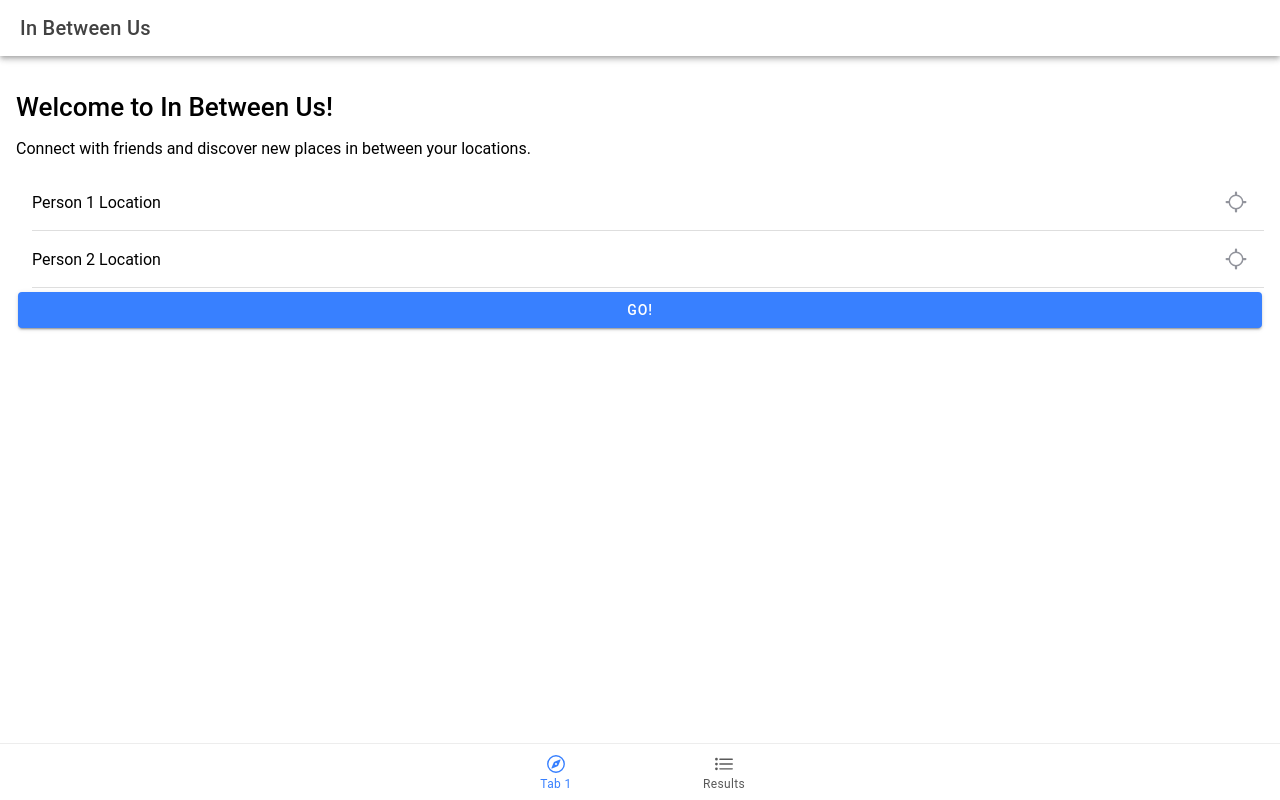
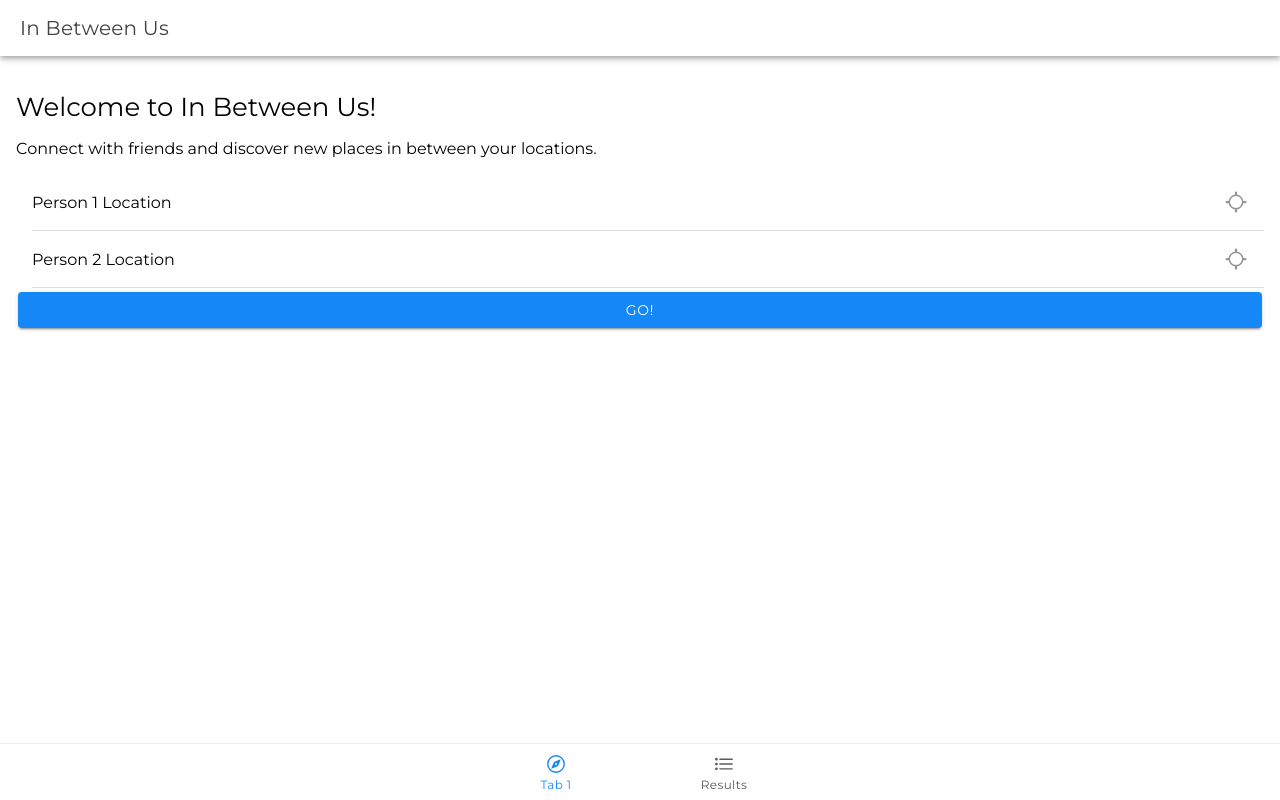
Before and after one commit to cbrigug/InBetweenUs, a React (Vite) app: page /home in a window 1280 px wide. Built offline with nearby package versions, Linux system fonts and the light colour scheme.

Commit message:
Add custom theming

```diff
--- a/src/theme/variables.css
+++ b/src/theme/variables.css
@@ -1,41 +1,40 @@
 /* Ionic Variables and Theming. For more info, please see:
 http://ionicframework.com/docs/theming/ */
 
-/** Ionic CSS Variables **/
+@font-face {
+    font-family: AppFont;
+    src: url("../assets/fonts/Montserrat-Regular.ttf");
+}
+
 :root {
-  /** primary **/
-  --ion-color-primary: #3880ff;
-  --ion-color-primary-rgb: 56, 128, 255;
+    --ion-color-primary: #1687f7;
+    --ion-color-primary-rgb: 22, 135, 247;
     --ion-color-primary-contrast: #ffffff;
     --ion-color-primary-contrast-rgb: 255, 255, 255;
-  --ion-color-primary-shade: #3171e0;
-  --ion-color-primary-tint: #4c8dff;
+    --ion-color-primary-shade: #1377d9;
+    --ion-color-primary-tint: #2d93f8;
 
-  /** secondary **/
-  --ion-color-secondary: #3dc2ff;
-  --ion-color-secondary-rgb: 61, 194, 255;
+    --ion-color-secondary: #2469ad;
+    --ion-color-secondary-rgb: 36, 105, 173;
     --ion-color-secondary-contrast: #ffffff;
     --ion-color-secondary-contrast-rgb: 255, 255, 255;
-  --ion-color-secondary-shade: #36abe0;
-  --ion-color-secondary-tint: #50c8ff;
+    --ion-color-secondary-shade: #205c98;
+    --ion-color-secondary-tint: #3a78b5;
 
-  /** tertiary **/
-  --ion-color-tertiary: #5260ff;
-  --ion-color-tertiary-rgb: 82, 96, 255;
+    --ion-color-tertiary: #3f7dba;
+    --ion-color-tertiary-rgb: 63, 125, 186;
     --ion-color-tertiary-contrast: #ffffff;
     --ion-color-tertiary-contrast-rgb: 255, 255, 255;
-  --ion-color-tertiary-shade: #4854e0;
-  --ion-color-tertiary-tint: #6370ff;
+    --ion-color-tertiary-shade: #376ea4;
+    --ion-color-tertiary-tint: #528ac1;
 
-  /** success **/
     --ion-color-success: #2dd36f;
     --ion-color-success-rgb: 45, 211, 111;
-  --ion-color-success-contrast: #ffffff;
-  --ion-color-success-contrast-rgb: 255, 255, 255;
+    --ion-color-success-contrast: #000000;
+    --ion-color-success-contrast-rgb: 0, 0, 0;
     --ion-color-success-shade: #28ba62;
     --ion-color-success-tint: #42d77d;
 
-  /** warning **/
     --ion-color-warning: #ffc409;
     --ion-color-warning-rgb: 255, 196, 9;
     --ion-color-warning-contrast: #000000;
@@ -43,7 +42,6 @@ http://ionicframework.com/docs/theming/ */
     --ion-color-warning-shade: #e0ac08;
     --ion-color-warning-tint: #ffca22;
 
-  /** danger **/
     --ion-color-danger: #eb445a;
     --ion-color-danger-rgb: 235, 68, 90;
     --ion-color-danger-contrast: #ffffff;
@@ -51,29 +49,35 @@ http://ionicframework.com/docs/theming/ */
     --ion-color-danger-shade: #cf3c4f;
     --ion-color-danger-tint: #ed576b;
 
-  /** dark **/
-  --ion-color-dark: #222428;
-  --ion-color-dark-rgb: 34, 36, 40;
-  --ion-color-dark-contrast: #ffffff;
-  --ion-color-dark-contrast-rgb: 255, 255, 255;
-  --ion-color-dark-shade: #1e2023;
-  --ion-color-dark-tint: #383a3e;
-
-  /** medium **/
     --ion-color-medium: #92949c;
     --ion-color-medium-rgb: 146, 148, 156;
-  --ion-color-medium-contrast: #ffffff;
-  --ion-color-medium-contrast-rgb: 255, 255, 255;
+    --ion-color-medium-contrast: #000000;
+    --ion-color-medium-contrast-rgb: 0, 0, 0;
     --ion-color-medium-shade: #808289;
     --ion-color-medium-tint: #9d9fa6;
 
-  /** light **/
     --ion-color-light: #f4f5f8;
     --ion-color-light-rgb: 244, 245, 248;
     --ion-color-light-contrast: #000000;
     --ion-color-light-contrast-rgb: 0, 0, 0;
     --ion-color-light-shade: #d7d8da;
     --ion-color-light-tint: #f5f6f9;
+
+    --ion-color-dull: #a7c0d9;
+    --ion-color-dull-rgb: 167, 192, 217;
+    --ion-color-dull-contrast: #000000;
+    --ion-color-dull-contrast-rgb: 0, 0, 0;
+    --ion-color-dull-shade: #93a9bf;
+    --ion-color-dull-tint: #b0c6dd;
+
+    --ion-color-lightblue: #9dccfc;
+    --ion-color-lightblue-rgb: 157, 204, 252;
+    --ion-color-lightblue-contrast: #000000;
+    --ion-color-lightblue-contrast-rgb: 0, 0, 0;
+    --ion-color-lightblue-shade: #8ab4de;
+    --ion-color-lightblue-tint: #a7d1fc;
+
+    --ion-font-family: 'AppFont';
 }
 
 @media (prefers-color-scheme: dark) {
@@ -84,65 +88,65 @@ http://ionicframework.com/docs/theming/ */
 
     body {
         --ion-color-primary: #428cff;
-    --ion-color-primary-rgb: 66,140,255;
+        --ion-color-primary-rgb: 66, 140, 255;
         --ion-color-primary-contrast: #ffffff;
-    --ion-color-primary-contrast-rgb: 255,255,255;
+        --ion-color-primary-contrast-rgb: 255, 255, 255;
         --ion-color-primary-shade: #3a7be0;
         --ion-color-primary-tint: #5598ff;
 
         --ion-color-secondary: #50c8ff;
-    --ion-color-secondary-rgb: 80,200,255;
+        --ion-color-secondary-rgb: 80, 200, 255;
         --ion-color-secondary-contrast: #ffffff;
-    --ion-color-secondary-contrast-rgb: 255,255,255;
+        --ion-color-secondary-contrast-rgb: 255, 255, 255;
         --ion-color-secondary-shade: #46b0e0;
         --ion-color-secondary-tint: #62ceff;
 
         --ion-color-tertiary: #6a64ff;
-    --ion-color-tertiary-rgb: 106,100,255;
+        --ion-color-tertiary-rgb: 106, 100, 255;
         --ion-color-tertiary-contrast: #ffffff;
-    --ion-color-tertiary-contrast-rgb: 255,255,255;
+        --ion-color-tertiary-contrast-rgb: 255, 255, 255;
         --ion-color-tertiary-shade: #5d58e0;
         --ion-color-tertiary-tint: #7974ff;
 
         --ion-color-success: #2fdf75;
-    --ion-color-success-rgb: 47,223,117;
+        --ion-color-success-rgb: 47, 223, 117;
         --ion-color-success-contrast: #000000;
-    --ion-color-success-contrast-rgb: 0,0,0;
+        --ion-color-success-contrast-rgb: 0, 0, 0;
         --ion-color-success-shade: #29c467;
         --ion-color-success-tint: #44e283;
 
         --ion-color-warning: #ffd534;
-    --ion-color-warning-rgb: 255,213,52;
+        --ion-color-warning-rgb: 255, 213, 52;
         --ion-color-warning-contrast: #000000;
-    --ion-color-warning-contrast-rgb: 0,0,0;
+        --ion-color-warning-contrast-rgb: 0, 0, 0;
         --ion-color-warning-shade: #e0bb2e;
         --ion-color-warning-tint: #ffd948;
 
         --ion-color-danger: #ff4961;
-    --ion-color-danger-rgb: 255,73,97;
+        --ion-color-danger-rgb: 255, 73, 97;
         --ion-color-danger-contrast: #ffffff;
-    --ion-color-danger-contrast-rgb: 255,255,255;
+        --ion-color-danger-contrast-rgb: 255, 255, 255;
         --ion-color-danger-shade: #e04055;
         --ion-color-danger-tint: #ff5b71;
 
         --ion-color-dark: #f4f5f8;
-    --ion-color-dark-rgb: 244,245,248;
+        --ion-color-dark-rgb: 244, 245, 248;
         --ion-color-dark-contrast: #000000;
-    --ion-color-dark-contrast-rgb: 0,0,0;
+        --ion-color-dark-contrast-rgb: 0, 0, 0;
         --ion-color-dark-shade: #d7d8da;
         --ion-color-dark-tint: #f5f6f9;
 
         --ion-color-medium: #989aa2;
-    --ion-color-medium-rgb: 152,154,162;
+        --ion-color-medium-rgb: 152, 154, 162;
         --ion-color-medium-contrast: #000000;
-    --ion-color-medium-contrast-rgb: 0,0,0;
+        --ion-color-medium-contrast-rgb: 0, 0, 0;
         --ion-color-medium-shade: #86888f;
         --ion-color-medium-tint: #a2a4ab;
 
         --ion-color-light: #222428;
-    --ion-color-light-rgb: 34,36,40;
+        --ion-color-light-rgb: 34, 36, 40;
         --ion-color-light-contrast: #ffffff;
-    --ion-color-light-contrast-rgb: 255,255,255;
+        --ion-color-light-contrast-rgb: 255, 255, 255;
         --ion-color-light-shade: #1e2023;
         --ion-color-light-tint: #383a3e;
     }
@@ -154,10 +158,10 @@ http://ionicframework.com/docs/theming/ */
 
     .ios body {
         --ion-background-color: #000000;
-    --ion-background-color-rgb: 0,0,0;
+        --ion-background-color-rgb: 0, 0, 0;
 
         --ion-text-color: #ffffff;
-    --ion-text-color-rgb: 255,255,255;
+        --ion-text-color-rgb: 255, 255, 255;
 
         --ion-color-step-50: #0d0d0d;
         --ion-color-step-100: #1a1a1a;
@@ -190,7 +194,6 @@ http://ionicframework.com/docs/theming/ */
         --ion-toolbar-border-color: var(--ion-color-step-250);
     }
 
-
     /*
    * Material Design Dark Theme
    * -------------------------------------------
@@ -198,10 +201,10 @@ http://ionicframework.com/docs/theming/ */
 
     .md body {
         --ion-background-color: #121212;
-    --ion-background-color-rgb: 18,18,18;
+        --ion-background-color-rgb: 18, 18, 18;
 
         --ion-text-color: #ffffff;
-    --ion-text-color-rgb: 255,255,255;
+        --ion-text-color-rgb: 255, 255, 255;
 
         --ion-border-color: #222222;
 
```
Also changed, not shown: src/assets/fonts/Montserrat-Regular.ttf (added). Lines whose indentation alone changed are shown as unchanged.
